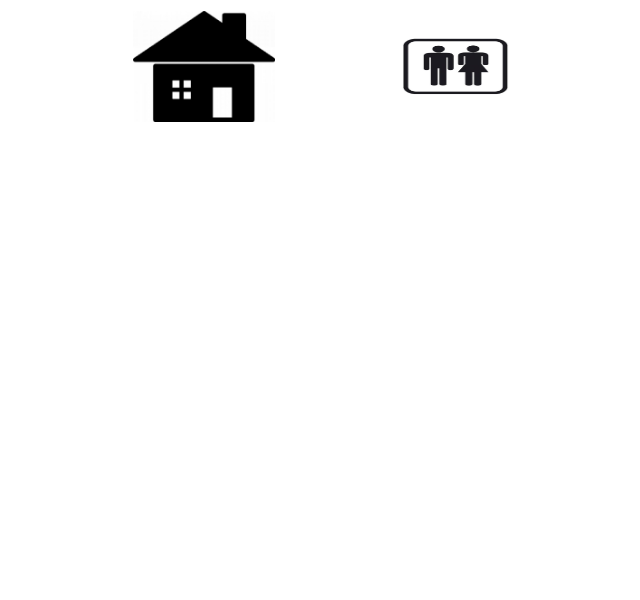
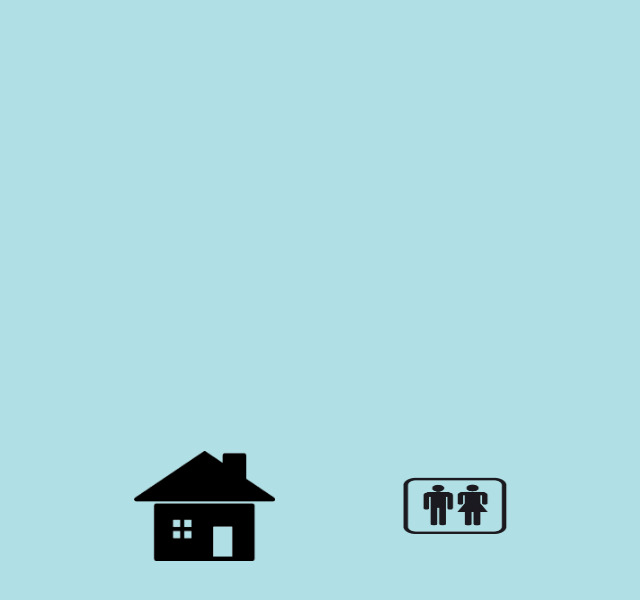
Before and after one commit to Rascgm/prototipo_web, a plain HTML site: page index.html in a window 1280 px wide. Shown: the whole page, without its empty margins (328-968 px from the left). Drawn offline with Linux system fonts and the light colour scheme.

Commit message:
Ajustados valores de posicion e imagenes y colores

```diff
--- a/index.html
+++ b/index.html
@@ -4,7 +4,7 @@
 
 <!--HEAD-->
 <head>
-<title> Prototipado web 1.0.0 </title>
+<title> BYCAN (Alpha vr. 1.0.1) </title>
 
 
 
@@ -12,21 +12,28 @@
 </head>
 
 <!--BODY-->
-<body>
+<body bgcolor="#B0E0E6">
+
+<table border='0' valign='center' align='center' height=1000 width=100%>
+<tr>
+<td>
 
 <div id='style_indexbody'>
 
 <table border='0' valign="center" align="center" height=40% width=40%>
 <tr>
-<td align="center" valign="center"><img src="./media/index/prot_casa.jpg" height=50% width=50%></img></td>
-<td align="center" valign="center"><img src="./media/index/prot_comp.jpg" height=50% width=50%></img></td>
+<td align="center" valign="center"><img src="./media/index/prot_casa.png" height=50% width=50%></img></td>
+<td align="center" valign="center"><img src="./media/index/prot_comp.png" height=50% width=50%></img></td>
 </tr>
 
-
+</td>
+</tr>
 </table>
 
 </div>
 
+</table>
+
 
 </body>
 </html>
```
Also changed, not shown: media/index/prot_casa.jpg (deleted), media/index/prot_casa.png (added), media/index/prot_comp.jpg (deleted), media/index/prot_comp.png (added).
